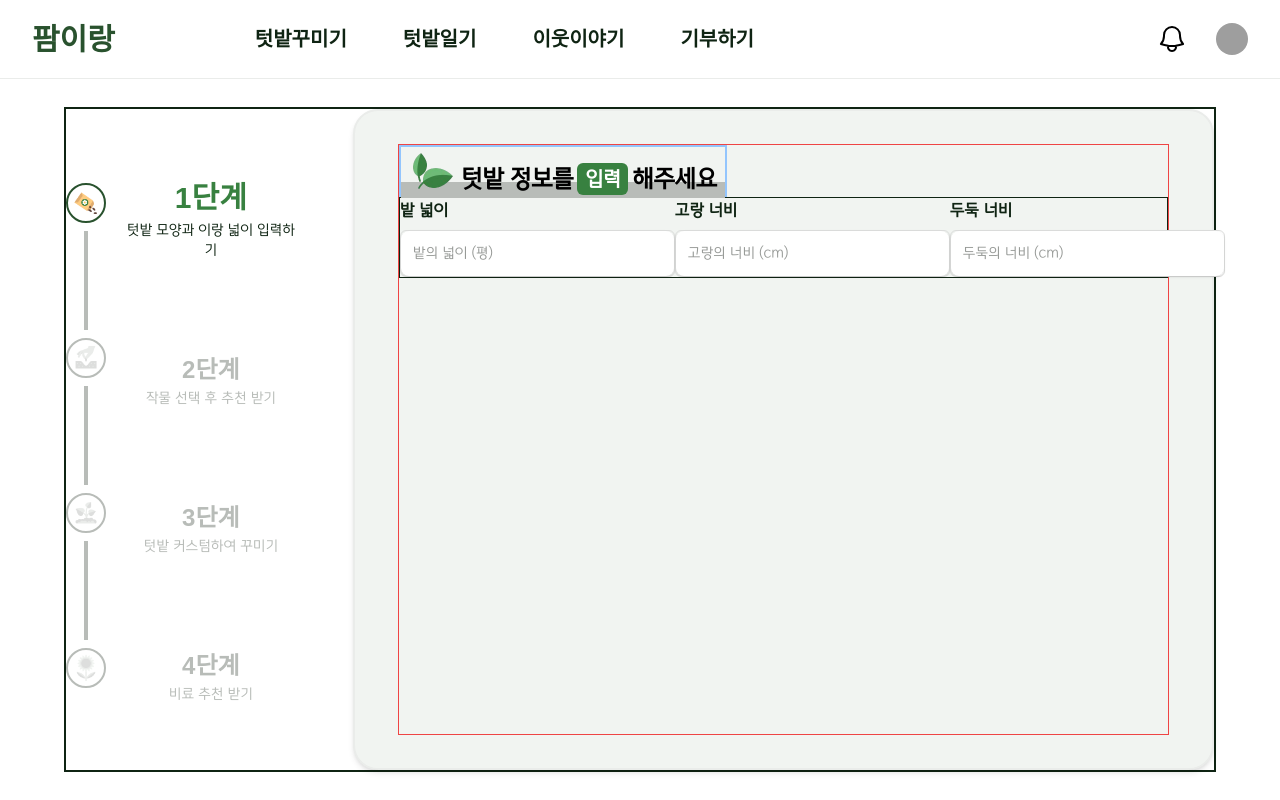
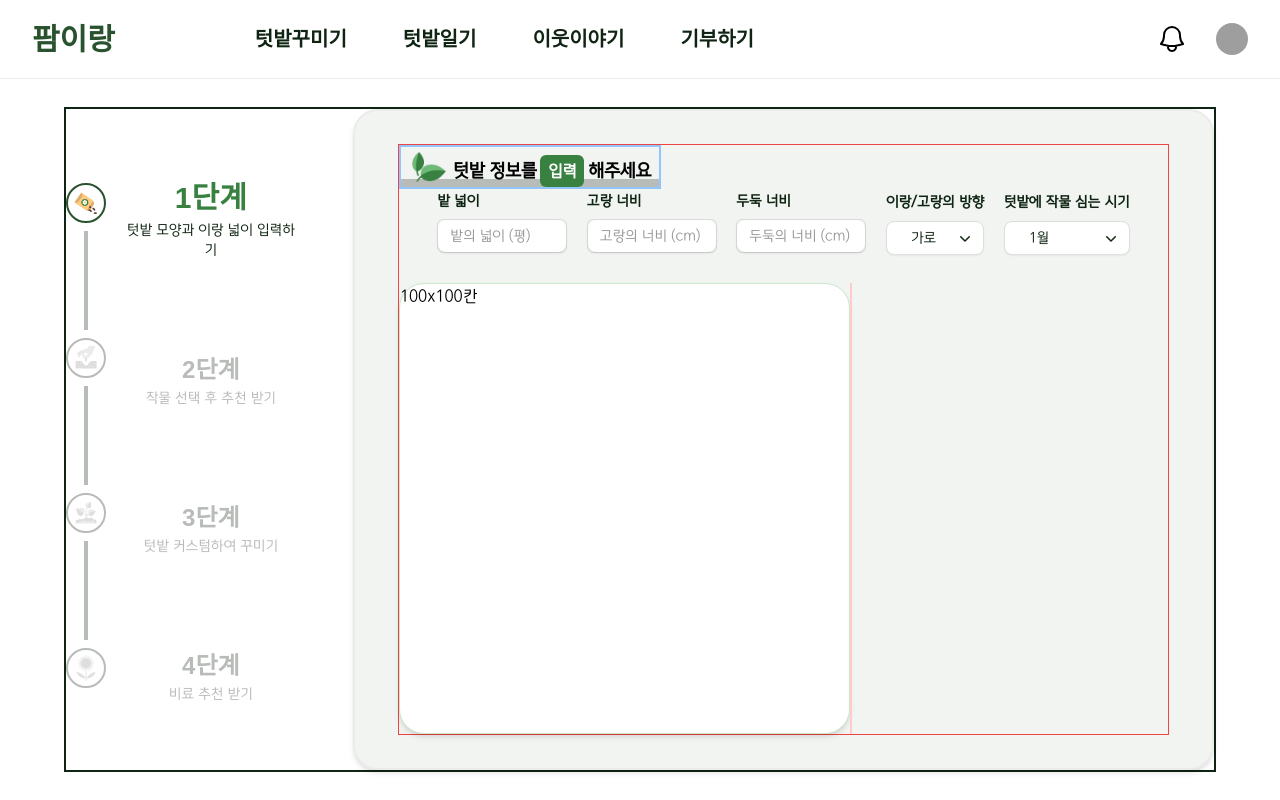
Before and after one commit to Hocheol18/Farmirang, a Next.js app in the folder frontend/: page /farm-design in a window 1280 px wide. Built offline with nearby package versions, Linux system fonts and the light colour scheme; grey boxes are pictures that could not be loaded; a web font is replaced by a local one.

Commit message:
[feat]: 현재 1단계 detail하는 중

```diff
--- a/frontend/app/_components/common/Input.tsx
+++ b/frontend/app/_components/common/Input.tsx
@@ -26,11 +26,11 @@ export default function Input({
       <div className={labelcss}>{labeltext}</div>
 
       <div className="relative mt-2">
-        <div className="flex rounded-md border border-gray-300 w-full">
+        <div className="flex rounded-md border border-gray-300">
           <input
             type={type}
             value={value}
-            className={`focus:outline-none focus:ring-green-400 focus:ring-1 ${inputcss}`}
+            className={`focus:outline-none w-32 focus:ring-green-400 focus:ring-1 ${inputcss}`}
             placeholder={placeholder}
             onChange={(e) => onChange(e.target.value)}
           />
--- a/frontend/app/_components/common/SelectMenus.tsx
+++ b/frontend/app/_components/common/SelectMenus.tsx
@@ -10,26 +10,41 @@ function classNames(...classes: Array<string>) {
 }
 
 interface Props {
-  labelcss : string;
+  labelcss: string;
   topScript: string;
   items: EnrollSelectMenu[];
-  bordercss : string;
+  bordercss: string;
+  topcss?: string;
+  value: number;
+  onChange: (value: any) => void;
 }
 
-export default function SelectMenu({ topScript, items, labelcss, bordercss } : Props) {
-  const [selected, setSelected] = useState(items[0]);
+export default function SelectMenu({
+  topScript,
+  items,
+  labelcss,
+  bordercss,
+  topcss,
+  value,
+  onChange,
+}: Props) {
+  const handleChange = (selectedItem: EnrollSelectMenu) => {
+    onChange(selectedItem.id);
+  };
 
   return (
-    <Listbox value={selected} onChange={setSelected}>
+    <Listbox value={items[value - 1]} onChange={handleChange}>
       {({ open }) => (
-        <>
-          <Listbox.Label className={labelcss}>
-            {topScript}
-          </Listbox.Label>
+        <div className={topcss}>
+          <Listbox.Label className={labelcss}>{topScript}</Listbox.Label>
           <div className="relative mt-2">
-            <Listbox.Button className={`relative w-full cursor-pointer rounded-md bg-white py-1.5 pl-3 pr-10 text-left text-black-100 shadow-sm ring-1 ring-inset focus:outline-none focus:ring-2 focus:ring-green-400 sm:text-sm sm:leading-6 h-[2.8rem] ${bordercss}`}>
+            <Listbox.Button
+              className={`relative w-full cursor-pointer rounded-lg bg-white-100 py-1 pl-3 pr-10 text-left text-black-100 shadow-sm ring-inset focus:outline-none focus:ring-2 focus:ring-green-400 sm:text-sm sm:leading-6 border ${bordercss}`}
+            >
               <span className="flex items-center">
-                <span className="ml-3 block truncate">{selected.name}</span>
+                <span className="ml-3 block truncate">
+                  {items[value - 1].name}
+                </span>
               </span>
               <span className="pointer-events-none absolute inset-y-0 right-0 ml-3 flex items-center pr-2">
                 <ChevronDownIcon
@@ -46,7 +61,7 @@ export default function SelectMenu({ topScript, items, labelcss, bordercss } : P
               leaveFrom="opacity-100"
               leaveTo="opacity-0"
             >
-              <Listbox.Options className="absolute z-10 mt-1 max-h-56 w-full overflow-auto rounded-md bg-white-100 py-1 text-base shadow-lg ring-1 ring-black ring-opacity-5 focus:outline-none sm:text-sm">
+              <Listbox.Options className="absolute z-10 mt-1 max-h-56 w-full overflow-auto rounded-md bg-white-100 py-1 text-base shadow-lg border border-gray-300 ring-opacity-5 focus:outline-none sm:text-sm">
                 {items.map((item) => (
                   <Listbox.Option
                     key={item.id}
@@ -88,7 +103,7 @@ export default function SelectMenu({ topScript, items, labelcss, bordercss } : P
               </Listbox.Options>
             </Transition>
           </div>
-        </>
+        </div>
       )}
     </Listbox>
   );
--- a/frontend/app/farm-design/components/step/TitleBox.tsx
+++ b/frontend/app/farm-design/components/step/TitleBox.tsx
@@ -13,27 +13,27 @@ const TitleBox = ({ basicText1, pointText, basicText2 }: Props) => {
     <div className="flex">
       <div className="flex flex-col w-fit-content relative border-2 border-blue-300 px-2 ">
         {/* 타이틀 밑에 회색 밑줄 */}
-        <div className="absolute w-full h-4 top-[35px] left-0 bg-gray-350" />
+        <div className="absolute w-full h-2 bottom-0 left-0 bg-gray-350" />
 
         <div className="flex relative gap-1">
           {/* 새싹 아이콘 */}
           <Image
-            className="relative w-12 h-12 object-cover"
+            className="relative w-10 h-10 object-cover"
             alt="Natural food"
             src={TitleIcon}
           />
           {/* 타이틀 */}
           <div className="inline-flex items-end relative w-fit-content gap-1">
             {/* 일반텍스트1 */}
-            <div className="relative w-fit text-2xl font-extrabold text-black text-center tracking-[var(--m-h3-letter-spacing)] leading-[var(--m-h3-line-height)] whitespace-nowrap [font-style:var(--m-h3-font-style)]">
+            <div className="relative w-fit text-lg font-extrabold text-black text-center tracking-[var(--m-h3-letter-spacing)] leading-[var(--m-h3-line-height)] whitespace-nowrap [font-style:var(--m-h3-font-style)]">
               {basicText1}
             </div>
             {/* 포인트(강조할)텍스트 */}
-            <div className="relative w-fit text-xl px-2 rounded-md font-extrabold text-white-100 bg-green-400 text-center tracking-[var(--m-h3-letter-spacing)] leading-[var(--m-h3-line-height)] whitespace-nowrap [font-style:var(--m-h3-font-style)]">
+            <div className="relative w-fit text-base px-2 rounded-md font-extrabold text-white-100 bg-green-400 text-center tracking-[var(--m-h3-letter-spacing)] leading-[var(--m-h3-line-height)] whitespace-nowrap [font-style:var(--m-h3-font-style)]">
               {pointText}
             </div>
             {/* 일반텍스트2 */}
-            <div className="relative w-fit text-2xl font-extrabold text-black text-center tracking-[var(--m-h3-letter-spacing)] leading-[var(--m-h3-line-height)] whitespace-nowrap [font-style:var(--m-h3-font-style)]">
+            <div className="relative w-fit text-lg font-extrabold text-black text-center tracking-[var(--m-h3-letter-spacing)] leading-[var(--m-h3-line-height)] whitespace-nowrap [font-style:var(--m-h3-font-style)]">
               {basicText2}
             </div>
           </div>
--- a/frontend/app/farm-design/components/step/first/FirstInputBox.tsx
+++ b/frontend/app/farm-design/components/step/first/FirstInputBox.tsx
@@ -1,7 +1,8 @@
 "use client";
 
 import Input from "@/app/_components/common/Input";
-import { use, useEffect, useState } from "react";
+import SelectMenu from "@/app/_components/common/SelectMenus";
+import { useState } from "react";
 
 interface InputType {
   placeholder: string;
@@ -15,6 +16,8 @@ const FirstInputBox = () => {
   const [farmArea, setFarmArea] = useState<number>(); //밭 넓이
   const [furrrowWidth, setFurrowWidth] = useState<number>(); //고랑 너비
   const [ridgeWidth, setRidgeWidth] = useState<number>(); //두둑 너비
+  const [direction, setDirection] = useState<number>(1); //이랑, 고랑의 방향
+  const [month, setMonth] = useState<number>(1); //월 선택
 
   //밭 넓이 변경 함수
   const handleFarmAreaChange = (value: any) => {
@@ -29,6 +32,16 @@ const FirstInputBox = () => {
   //두둑 너비 변경 함수
   const handleRidgeWidthChange = (value: any) => {
     setRidgeWidth(value);
+  };
+
+  //이랑, 고랑의 방향 변경 함수
+  const handleDirectionChange = (value: any) => {
+    setDirection(value);
+  };
+
+  //월 변경 함수
+  const handleMonthChange = (value: any) => {
+    setMonth(value);
   };
 
   //인풋 배열
@@ -56,12 +69,33 @@ const FirstInputBox = () => {
     },
   ];
 
-  const topcss = "";
-  const labelcss = "font-semibold text-black-100";
-  const inputCSS = `rounded-lg bg-white-100 flex-1 border-0 bg-transparent h-[2.8rem] py-1.5 pl-3 text-black-100 placeholder:text-gary-500 sm:text-sm sm:leading-6 h-10 shadow`;
+  const topcss = "shrink-0";
+  const labelcss = "font-semibold text-black-100 text-sm";
+  const inputCSS = `rounded-lg bg-white-100 border-0 bg-transparent h-[2rem] py-1 pl-3 text-black-100 placeholder:text-gary-500 sm:text-sm sm:leading-6 shadow`;
+
+  // 이랑/고랑의 방향 - 가로, 세로
+  const directionArr = [
+    {
+      id: 1,
+      name: "가로",
+    },
+    {
+      id: 2,
+      name: "세로",
+    },
+  ];
+
+  // 텃밭에 작물 심는 시기 (월별)
+  const monthArr = [];
+  for (let i = 1; i <= 12; i++) {
+    monthArr.push({ id: i, name: `${i}월` });
+  }
 
   return (
-    <div className="border border-black-100 flex justify-between">
+    // 전체
+    <div className="flex flex-col h-full gap-7">
+      {/* input 5개 모여 있는 div */}
+      <div className="flex justify-between mx-[5%] items-center">
         {inputArr.map((item, index) => (
           <div key={index}>
             <Input
@@ -76,6 +110,32 @@ const FirstInputBox = () => {
             />
           </div>
         ))}
+        <SelectMenu
+          labelcss={labelcss}
+          topScript={"이랑/고랑의 방향"}
+          items={directionArr}
+          bordercss="border-gray-300"
+          onChange={handleDirectionChange}
+          value={direction}
+        />
+        <SelectMenu
+          labelcss={labelcss}
+          topScript={"텃밭에 작물 심는 시기"}
+          items={monthArr}
+          bordercss="border-gray-300"
+          onChange={handleMonthChange}
+          value={month}
+        />
+      </div>
+      {/* 좌표 그림판 및 좌표 표 (+버튼) div */}
+      <div className=" flex h-full">
+        {/* 좌표 그림판... 어케함? */}
+        <div className="border border-green-200  aspect-square rounded-[25px] bg-white-100  shadow shadow-md ">
+          100x100칸
+        </div>
+        {/* 다른 거 있는 곳 */}
+        <div className=" border border-red-200"></div>
+      </div>
     </div>
   );
 };
```
Lines whose indentation alone changed are shown as unchanged.
